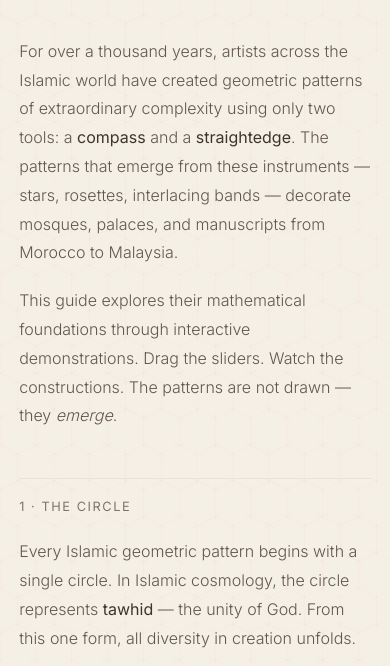
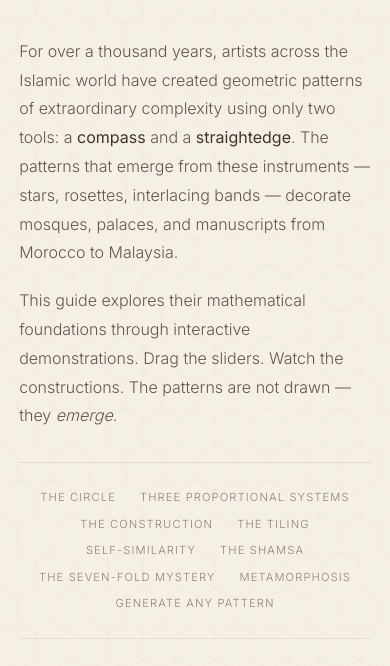
Before and after one commit to cookmom/tenfold, a website: page index.html in a window 390 px wide. Shown: the part 178-844 px from the top of the page. Drawn offline with Linux system fonts and the light colour scheme.

Commit message:
layout: TOC nav, section rules, side-by-side grid CSS
- Table of contents: horizontal flex nav with anchor links
- Thin rule lines between sections
- Grid layout CSS for side-by-side (desktop) / stacked (mobile)
- Verified: 10 sections, zero errors

```diff
--- a/index.html
+++ b/index.html
@@ -13,6 +13,14 @@
 body{background:var(--bg);color:var(--fg);font-family:var(--font);font-size:16px;font-weight:300;line-height:1.8}
 main{max-width:740px;margin:0 auto;padding:clamp(2rem,6vw,5rem) clamp(1.2rem,4vw,2.5rem) 8rem}
 h1{font-size:clamp(2.2rem,6vw,3.4rem);font-weight:200;letter-spacing:-.02em;line-height:1.15;margin-bottom:.4rem}
+.section-row{display:grid;grid-template-columns:1fr;gap:2rem;margin:1.5rem 0 2rem}
+@media(min-width:760px){.section-row{grid-template-columns:1fr 1fr}.section-row .demo{margin:0}}
+.section-text{display:flex;flex-direction:column;justify-content:center}
+.toc{margin:2rem 0 3rem;padding:1.5rem 0;border-top:1px solid rgba(120,110,95,.18);border-bottom:1px solid rgba(120,110,95,.12)}
+.toc ol{list-style:none;display:flex;flex-wrap:wrap;gap:.4rem 1.5rem;justify-content:center}
+.toc li{font-size:.7rem;letter-spacing:.1em;text-transform:uppercase}
+.toc a{color:var(--dim);text-decoration:none;transition:color .2s}
+.toc a:hover{color:var(--fg)}
 h2{font-size:clamp(.8rem,2vw,1rem);font-weight:400;letter-spacing:.12em;text-transform:uppercase;color:rgba(60,50,38,.65);margin:clamp(3rem,8vw,5rem) 0 1.2rem;padding-top:1rem;border-top:1px solid rgba(160,140,110,.12)}
 h3{font-size:.85rem;font-weight:400;letter-spacing:.06em;color:var(--dim);margin:2rem 0 .8rem}
 p{margin-bottom:1.2rem;color:rgba(45,38,28,.75);font-weight:300}
@@ -112,6 +120,19 @@ from Morocco to Malaysia.
 This guide explores their mathematical foundations through interactive demonstrations.
 Drag the sliders. Watch the constructions. The patterns are not drawn — they <em>emerge</em>.
 </p>
+<nav class="toc">
+<ol>
+<li><a href="#demo-circle">The Circle</a></li>
+<li><a href="#demo-systems">Three Proportional Systems</a></li>
+<li><a href="#demo-construction">The Construction</a></li>
+<li><a href="#demo-tiling">The Tiling</a></li>
+<li><a href="#demo-fractal">Self-Similarity</a></li>
+<li><a href="#demo-10fold">The Shamsa</a></li>
+<li><a href="#demo-7fold">The Seven-Fold Mystery</a></li>
+<li><a href="#demo-metamorphosis">Metamorphosis</a></li>
+<li><a href="#demo-generate">Generate Any Pattern</a></li>
+</ol>
+</nav>
 
 <!-- ═══════════════════════════════════════════════════ -->
 <h2>1 · The Circle</h2>
```
